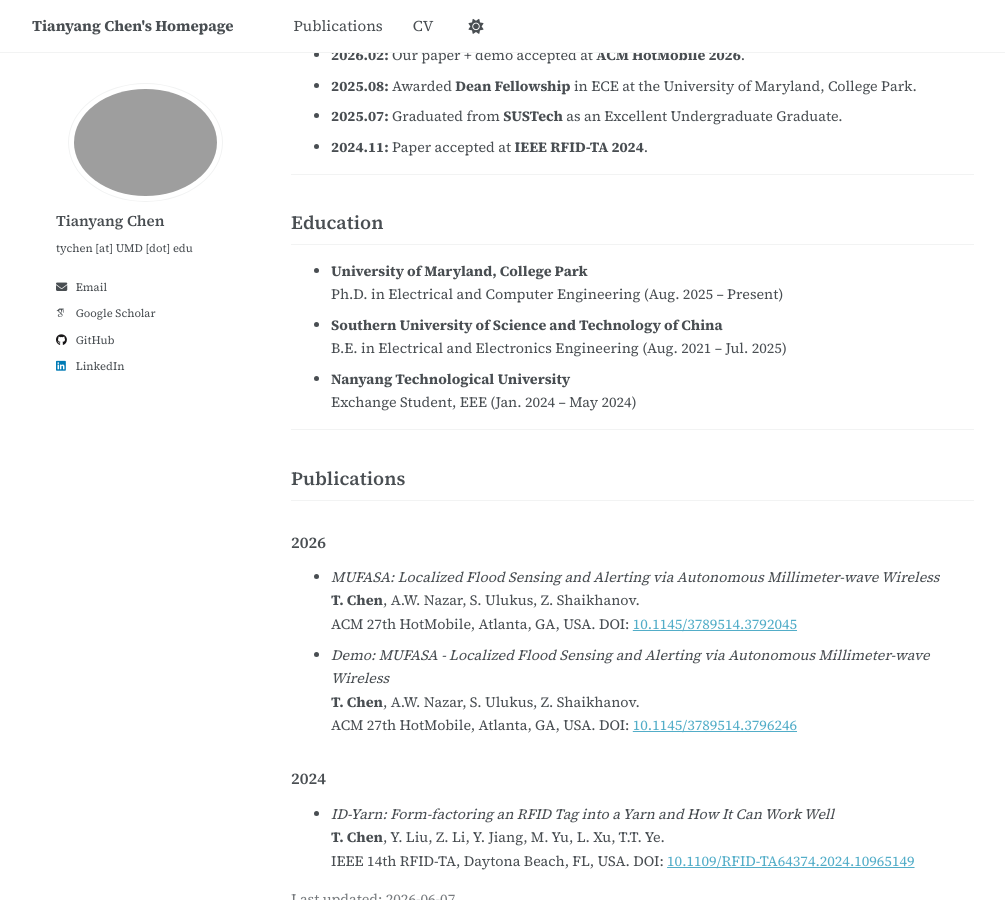
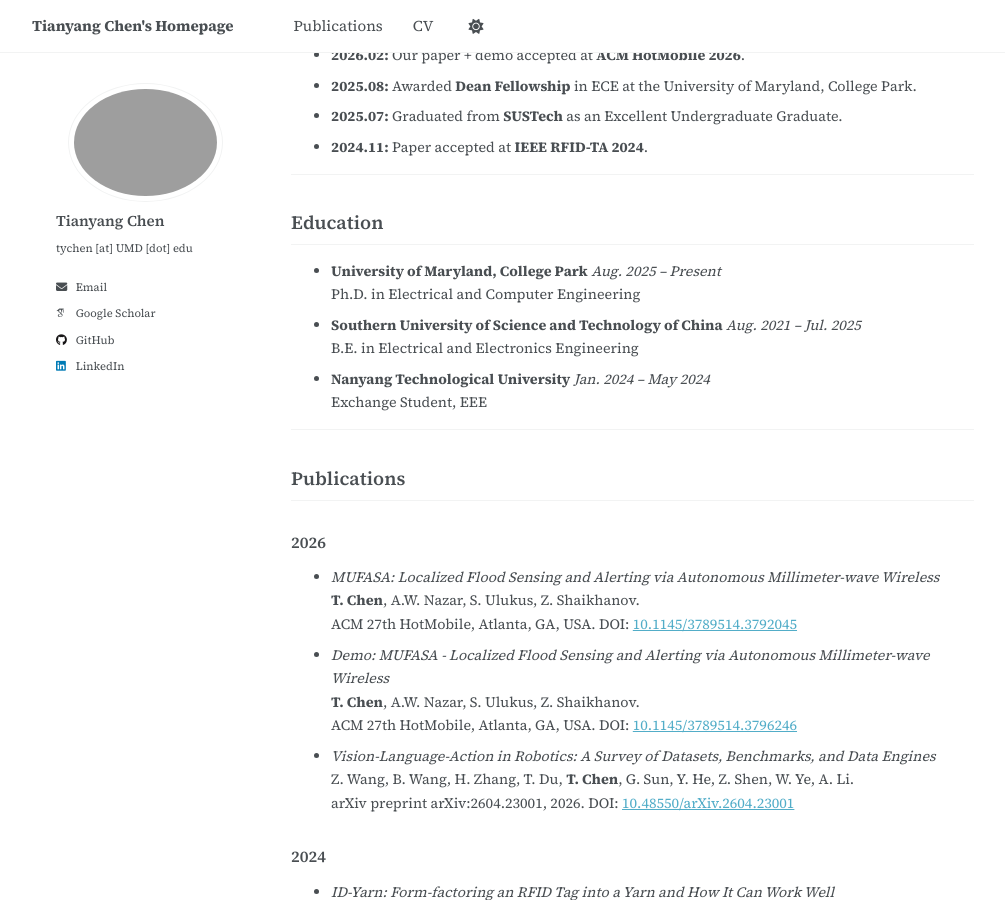
Before and after one commit to EliotChen8/EliotChen8.github.io, a Jekyll site: the page built from _pages/about.md, in a window 1280 px wide and 900 px high, scrolled down 847 px. Shown: the whole window, without its empty margins (32-1037 px from the left). Built offline with Jekyll 4.4.1, drawn with Linux system fonts in a browser that asks for light colours; some web fonts are replaced; a script that is not in the unit is left out.

Commit message:
Revise About Me and Education sections
Updated personal information and formatting in the About Me and Education sections.

```diff
--- a/_pages/about.md
+++ b/_pages/about.md
@@ -9,7 +9,7 @@ redirect_from:
 
 ## About Me
 
-I am a **Ph.D. student** in Electrical and Computer Engineering at the **University of Maryland, College Park**, advised by Prof. [Zhambyl Shaikhanov](https://ece.umd.edu/clark/faculty/1858/Zhambyl-Shaikhanov). Before that, I received my **B.E. in Electrical and Electronics Engineering** from **Southern University of Science and Technology of China (SUSTC)**, where I worked with Prof. [Terry Tao Ye](https://sse.cuhk.edu.cn/en/faculty/terrytaoye). I also spent a semester as an exchange student at **Nanyang Technological University (NTU)**, Singapore, and a summer as a research intern at the **University of Notre Dame**, working with Prof. [Patrick Fay](https://engineering.nd.edu/faculty/patrick-fay/).
+I am a **Ph.D. student** in Electrical and Computer Engineering at the **University of Maryland, College Park**, advised by Prof. [Zhambyl Shaikhanov](https://sites.google.com/view/zhambyl-shaikhanov/home). Before that, I received my **B.E. in Electrical and Electronics Engineering** from **Southern University of Science and Technology of China (SUSTC)**, where I worked with Prof. [Terry Tao Ye](https://sse.cuhk.edu.cn/en/faculty/terrytaoye). I also spent a semester as an exchange student at **Nanyang Technological University (NTU)**, Singapore, and a summer as a research intern at the **University of Notre Dame**, working with Prof. [Patrick Fay](https://engineering.nd.edu/faculty/patrick-fay/).
 
 ---
 
@@ -41,11 +41,14 @@ My research focuses on **mm-Wave to sub-THz wireless**, with an emphasis on enab
 ## Education
 
 - **University of Maryland, College Park**
-  Ph.D. in Electrical and Computer Engineering (Aug. 2025 – Present)
+  *Aug. 2025 – Present*
+  Ph.D. in Electrical and Computer Engineering
 - **Southern University of Science and Technology of China**
-  B.E. in Electrical and Electronics Engineering (Aug. 2021 – Jul. 2025)
+  *Aug. 2021 – Jul. 2025*
+  B.E. in Electrical and Electronics Engineering
 - **Nanyang Technological University**
-  Exchange Student, EEE (Jan. 2024 – May 2024)
+  *Jan. 2024 – May 2024*
+  Exchange Student, EEE
 
 ---
 
@@ -58,6 +61,9 @@ My research focuses on **mm-Wave to sub-THz wireless**, with an emphasis on enab
 - *Demo: MUFASA - Localized Flood Sensing and Alerting via Autonomous Millimeter-wave Wireless*
   **T. Chen**, A.W. Nazar, S. Ulukus, Z. Shaikhanov.
   ACM 27th HotMobile, Atlanta, GA, USA. DOI: [10.1145/3789514.3796246](https://doi.org/10.1145/3789514.3796246)
+- *Vision-Language-Action in Robotics: A Survey of Datasets, Benchmarks, and Data Engines*
+  Z. Wang, B. Wang, H. Zhang, T. Du, **T. Chen**, G. Sun, Y. He, Z. Shen, W. Ye, A. Li.
+  arXiv preprint arXiv:2604.23001, 2026. DOI: [10.48550/arXiv.2604.23001](https://doi.org/10.48550/arXiv.2604.23001)
 
 ### 2024
 - *ID-Yarn: Form-factoring an RFID Tag into a Yarn and How It Can Work Well*
```
